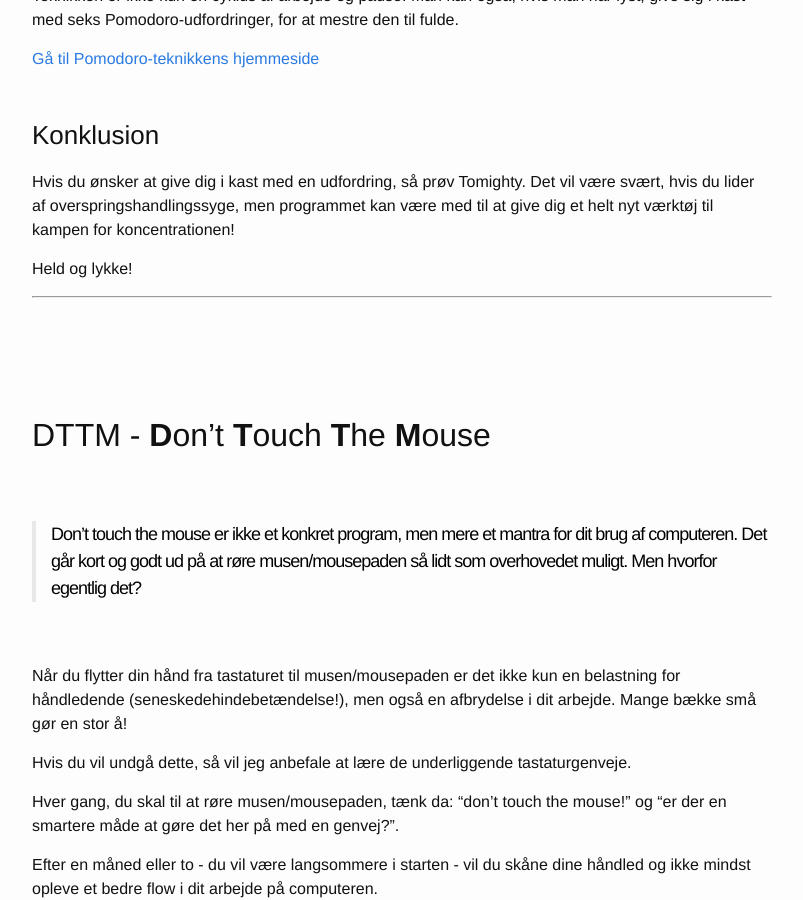
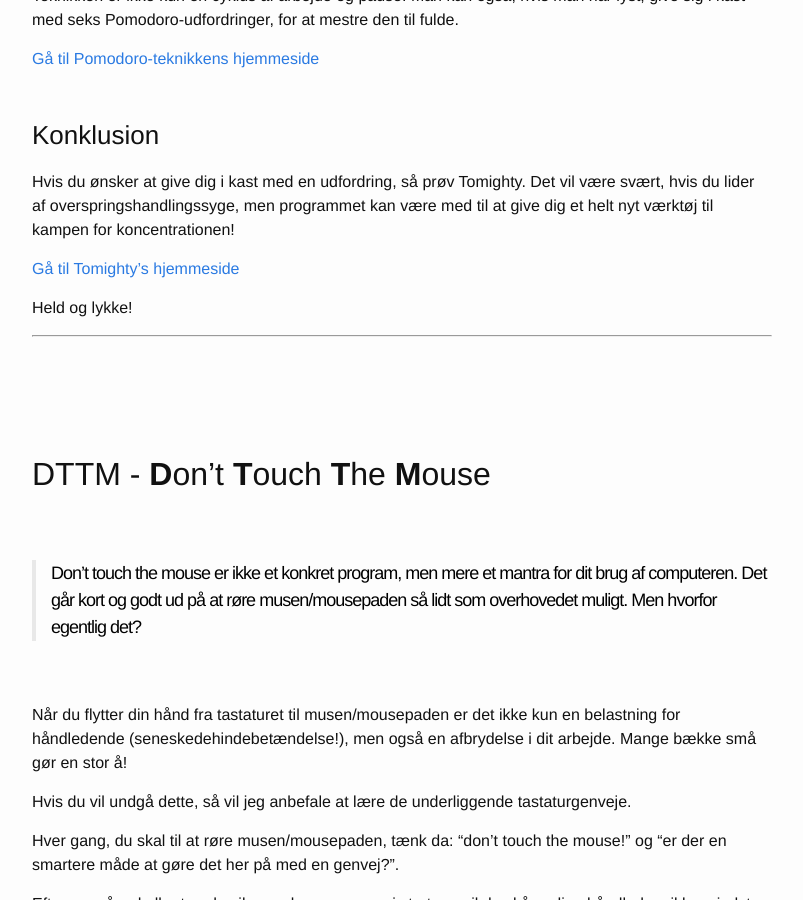
Before and after one commit to peterhoejlundandersen/hilsen, a Jekyll site: the page built from _posts/blogs/2018-01-27-techlove.markdown, in a window 1280 px wide and 900 px high, scrolled down 4352 px. Shown: the whole window, without its empty margins (238-1041 px from the left). Built offline with Jekyll 4.4.1, drawn with Linux system fonts in a browser that asks for light colours.

Commit message:
added tomighty link to tomighty

```diff
--- a/_posts/blogs/2018-01-27-techlove.markdown
+++ b/_posts/blogs/2018-01-27-techlove.markdown
@@ -102,6 +102,9 @@
 ### Konklusion
 
 Hvis du ønsker at give dig i kast med en udfordring, så prøv Tomighty. Det vil være svært, hvis du lider af overspringshandlingssyge, men programmet kan være med til at give dig et helt nyt værktøj til kampen for koncentrationen!
+
+[Gå til Tomighty's hjemmeside](http://tomighty.org/){:target="_blank"}
+
 
 Held og lykke!
 
```
